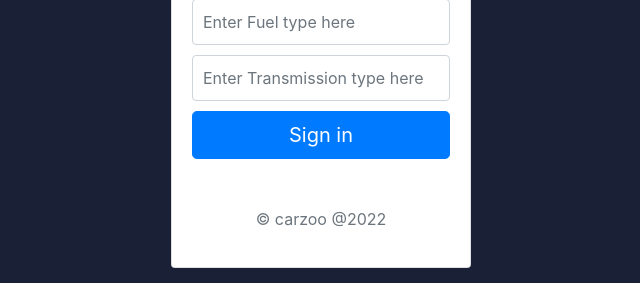
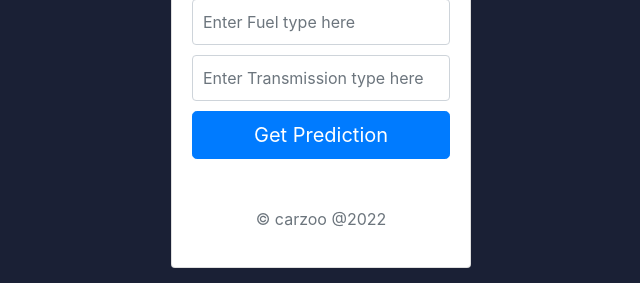
Before and after one commit to vryan-06/DarkCoders_Datahack, a Flask app: page / in a window 1280 px wide. Shown: the part 719-1002 px from the top of the page, without its empty margins (319-959 px from the left). Run offline with Flask 3, Linux system fonts and the light colour scheme; parts of the project's set-up code (start-up, migrations or seed data) failed here and were passed over; some libraries are stand-ins or nearby versions.

Commit message:
updations

```diff
--- a/app.py
+++ b/app.py
@@ -116,7 +116,7 @@ def predict():
             inp = scaler.transform(df)
             prediction = model.predict(inp)
             print(prediction)
-            return jsonify({"predicted" : str(prediction)})
+            return jsonify({"predicted" : str(prediction[0])})
         except:
             return jsonify({"error" : traceback.format_exc()})
     else:
--- a/templates/login.html
+++ b/templates/login.html
@@ -18,7 +18,7 @@
 
 <body class="text-center">
 
-    <form class="form-signin" method="post" action="/predict">
+    <form id="prediction-form" class="form-signin" method="post">
         <div class="card">
             <div class="card-body">
                 <img class="mb-4" src="{{ url_for('static' , filename='/img/logo.png') }}" alt="" width="120"
@@ -49,12 +49,33 @@
                 <label for="trans" class="sr-only">Tranmission:</label>
                 <input type="text" id="trans" name="Transmission" class="form-control" placeholder="Enter Transmission type here" required autofocus>
 <!--                <label for="pic" class="sr-only">Input image:</label> <input type="file" id="pic" name="pic" class="form-control" autofocus>-->
-                <button class="btn btn-lg btn-primary btn-block" type="submit">Sign in</button>
+                <button class="btn btn-lg btn-primary btn-block" type="submit" id="submit">Get Prediction</button>
 
                 <p class="mt-5 mb-3 text-muted">&copy; {{params['app_name']}} @2022</p>
             </div>
         </div>
     </form>
+<script>
+        document.querySelector('#prediction-form').addEventListener('submit', function(event) {
+            event.preventDefault(); // prevent the form from submitting normally
+
+            // get the form data
+            let formData = new FormData(event.target);
+
+            // send a POST request to the server with the form data
+            fetch('/predict', {
+                method: 'POST',
+                body: formData
+            })
+            .then(response => response.json()) // parse the JSON response
+            .then(data => {
+                // display an alert with the predicted value
+                alert(`Predicted value: ${data.predicted}Lakhs`);
+            })
+            .catch(error => {
+                console.error(error);
+            });
+        });
+    </script>
 </body>
-
 </html>
```
